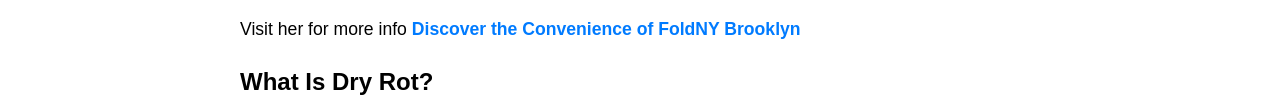
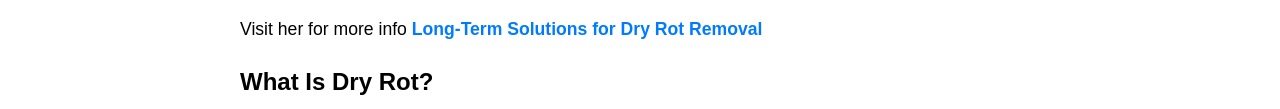
Before and after one commit to itswebberdanny/rot-doctor, a plain HTML site: page index.html in a window 1280 px wide. Shown: the part 855-964 px from the top of the page. Drawn offline with Linux system fonts and the light colour scheme.

Commit message:
Update index.html

```diff
--- a/index.html
+++ b/index.html
@@ -59,7 +59,7 @@
  <img src="https://i.postimg.cc/4xJyhcFq/1-4.jpg" alt="loumisoup.jpg" style="max-width: 100%; height: auto;">
 </div>
 
-<p>Visit her for more info <a href="https://iwilsondarek.codeberg.page/"> Discover the Convenience of FoldNY Brooklyn</a></p>
+<p>Visit her for more info <a href="https://alex-payne1.gitlab.io/rot-doctor/"> Long-Term Solutions for Dry Rot Removal</a></p>
 
     <h2><strong>What Is Dry Rot?</strong></h2>
 <p>Dry rot is a type of fungal decay that breaks down the cellulose in wood, leaving it brittle and crumbly. Despite its name, dry rot requires moisture to grow initially but can spread through masonry and other materials in search of new wood.</p>
```
